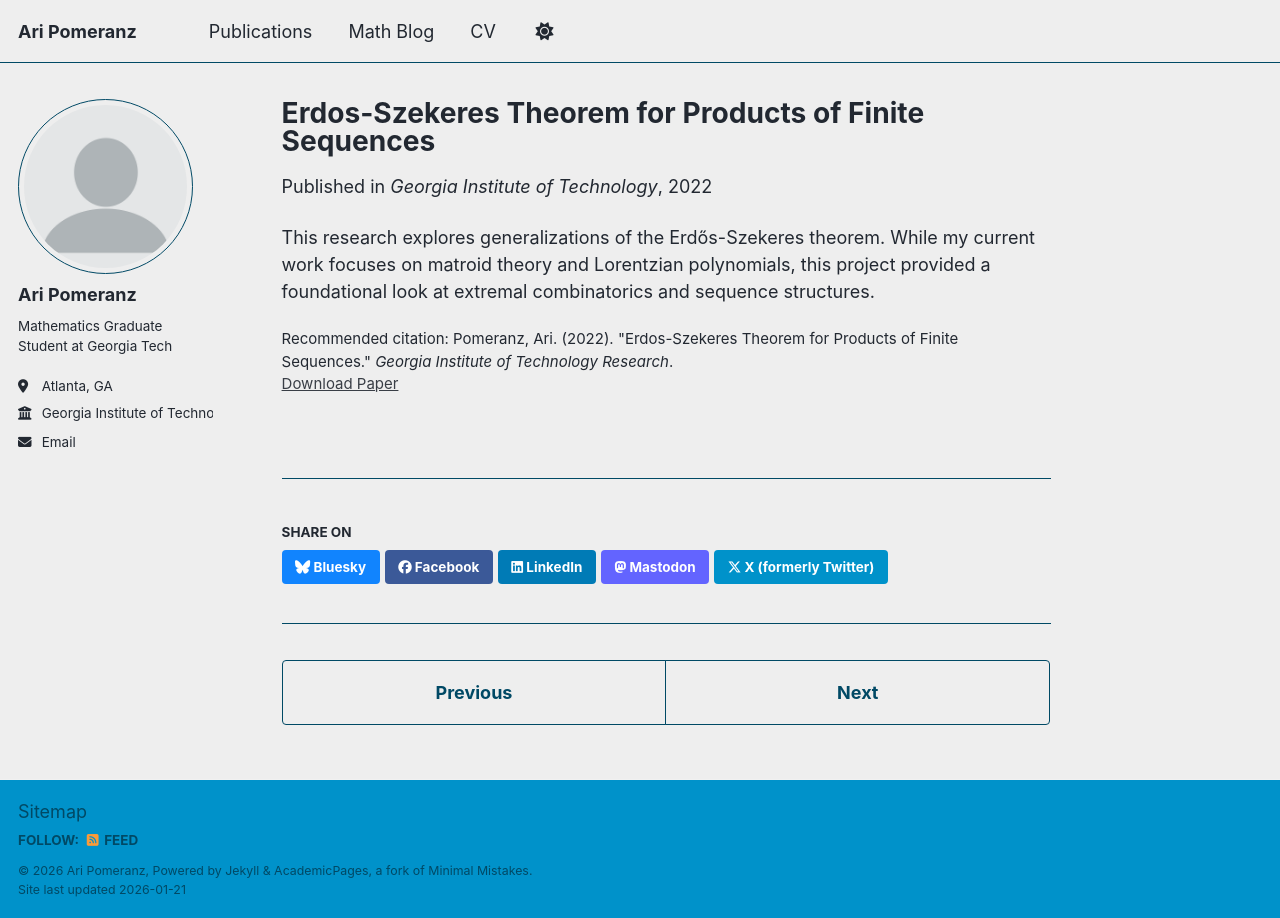
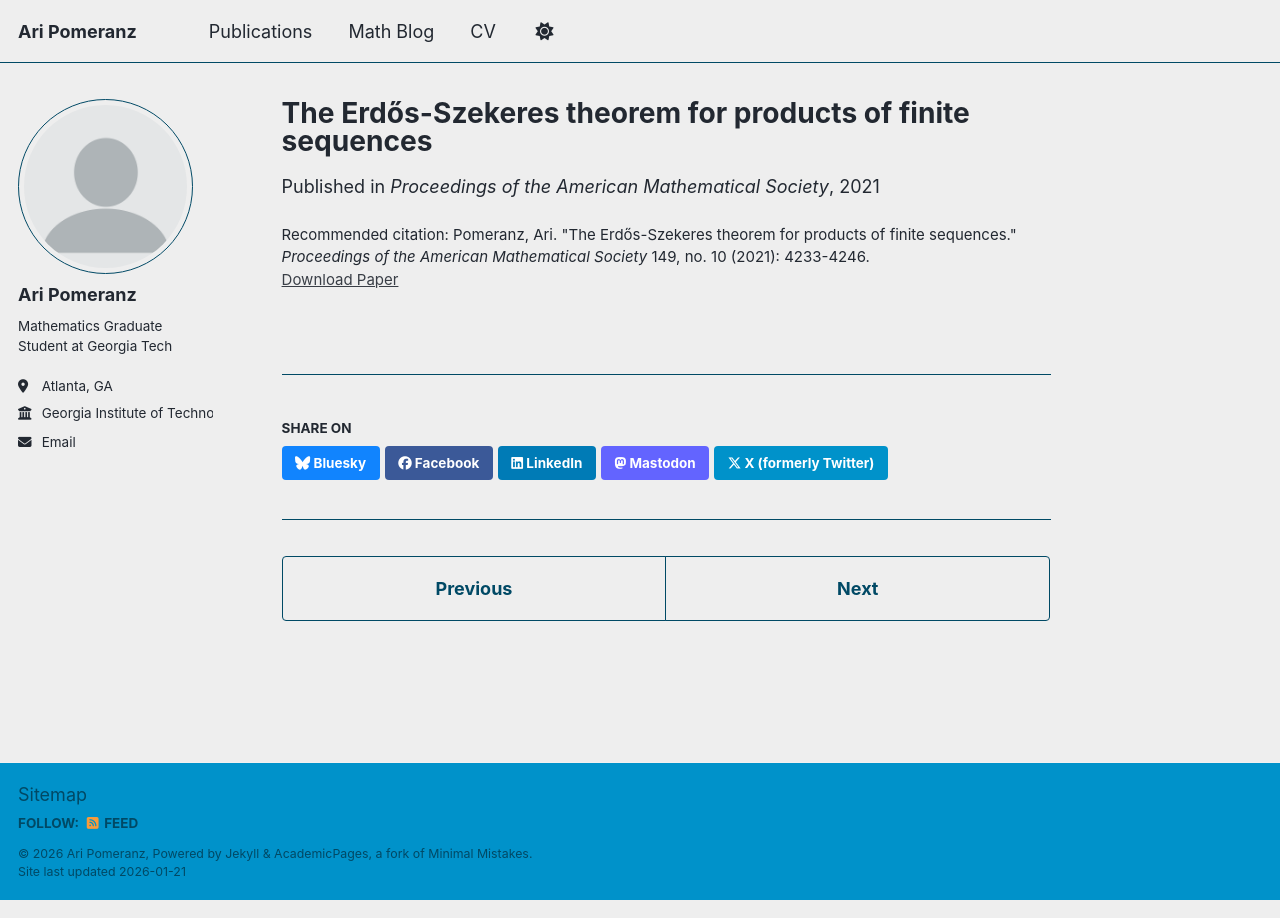
Before and after one commit to aripomeranz/aripomeranz, a Jekyll site: the page built from _publications/2022-11-30-erdos-szekeres-products.md, in a window 1280 px wide. Built offline with Jekyll 4.4.1, drawn with Linux system fonts in a browser that asks for light colours; a script bundle is joined from its source files by our own code; library files that are not in the unit come from our copies.

Commit message:
Update 2022-11-30-erdos-szekeres-products.md

```diff
--- a/_publications/2022-11-30-erdos-szekeres-products.md
+++ b/_publications/2022-11-30-erdos-szekeres-products.md
@@ -1,12 +1,10 @@
 ---
-title: "Erdos-Szekeres Theorem for Products of Finite Sequences"
+title: "The Erdős-Szekeres theorem for products of finite sequences"
 collection: publications
-permalink: /publication/2022-11-30-erdos-szekeres-products
-excerpt: 'A study of the Erdős-Szekeres theorem in the context of sequence products, completed during an undergraduate research experience.'
-date: 2022-11-30
-venue: 'Georgia Institute of Technology'
-paperurl: 'https://math.gatech.edu/sites/default/files/images/erdosszekeresproductsnovember30.pdf'
-citation: 'Pomeranz, Ari. (2022). "Erdos-Szekeres Theorem for Products of Finite Sequences." <i>Georgia Institute of Technology Research</i>.'
+permalink: /publication/2021-07-23-erdos-szekeres-products
+excerpt: 'This paper generalizes the Erdős-Szekeres theorem to products of sequences, establishing bounds for the longest monotonic subsequences in such structures.'
+date: 2021-07-23
+venue: 'Proceedings of the American Mathematical Society'
+paperurl: 'https://www.ams.org/journals/proc/2021-149-10/S0002-9939-2021-15503-2/S0002-9939-2021-15503-2.pdf'
+citation: 'Pomeranz, Ari. "The Erdős-Szekeres theorem for products of finite sequences." <i>Proceedings of the American Mathematical Society</i> 149, no. 10 (2021): 4233-4246.'
 ---
-
-This research explores generalizations of the Erdős-Szekeres theorem. While my current work focuses on matroid theory and Lorentzian polynomials, this project provided a foundational look at extremal combinatorics and sequence structures.
```
